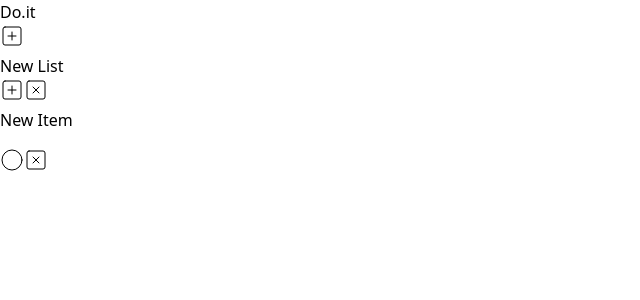
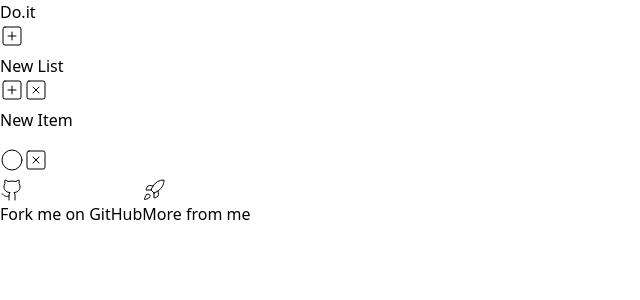
Before and after one commit to kaimunlau/doit, a React (Vite) app: page / in a window 1280 px wide. Shown: the top 300 px of the page, without its empty margins (0-640 px from the left). Built offline with nearby package versions, Linux system fonts and the light colour scheme.

Commit message:
Adds Footer component.

```diff
--- a/src/App.jsx
+++ b/src/App.jsx
@@ -3,6 +3,7 @@ import { useEffect, useState } from 'react'
 import ListContainer from './components/ListContainer'
 import { Button } from './components/ui/Button'
 import { AddIcon } from './components/ui/Icons'
+import Footer from './components/Footer'
 import { cn } from './lib/utils'
 
 function App() {
@@ -30,7 +31,7 @@ function App() {
     }, [lists])
 
     return (
-        <div className='container h-screen w-screen mx-auto p-2'>
+        <div className='flex flex-col container h-screen w-screen mx-auto p-2'>
             <header
                 className={cn(
                     'bg-slate-300 border-b flex justify-between fixed',
@@ -41,10 +42,10 @@ function App() {
                 <h1 className='text-2xl'>Do.it</h1>
                 <Button onClick={handleNewListButtonClick}><AddIcon /></Button>
             </header>
-            <main className='mt-12'>
+            <main className='mt-12 flex-grow'>
                 <ListContainer lists={lists} setLists={setLists} />
             </main>
-            {/* footer */}
+            <Footer />
         </div>
     )
 }
--- /dev/null
+++ b/src/components/Footer.jsx
@@ -0,0 +1,17 @@
+import { Button } from "./ui/Button"
+import { GithubIcon, RocketIcon } from "./ui/Icons"
+
+const FooterButton = ({ children, text, url }) => {
+    return <Button><a href={url} target='_blank' rel='noreferrer' className='flex flex-col items-center'>{children}{text}</a></Button>
+}
+
+const Footer = ({ }) => {
+    return (
+        <footer className='flex w-1/3 place-self-center justify-between my-1'>
+            <FooterButton text='Fork me on GitHub' url='https://github.com/kaimunlau/doit'><GithubIcon /></FooterButton>
+            <FooterButton text='More from me' url='https://www.davidlau.dev/'><RocketIcon /></FooterButton>
+        </footer>
+    )
+}
+
+export default Footer
--- a/src/components/ui/Icons.jsx
+++ b/src/components/ui/Icons.jsx
@@ -1,4 +1,4 @@
-import { CheckCircle, Circle, Pencil, PlusSquare, XSquare } from 'lucide-react'
+import { CheckCircle, Circle, Github, Pencil, PlusSquare, Rocket, XSquare } from 'lucide-react'
 
 const size = 24
 const stroke = 1
@@ -18,3 +18,11 @@ export const DoneIcon = ({ done }) => {
 export const EditIcon = ({ opacity }) => {
     return <Pencil size={size/1.5} strokeWidth={stroke/2} strokeOpacity={opacity}/>
 }
+
+export const GithubIcon = () => {
+    return <Github size={size} strokeWidth={stroke} />
+}
+
+export const RocketIcon = () => {
+    return <Rocket size={size} strokeWidth={stroke} />
+}
```
